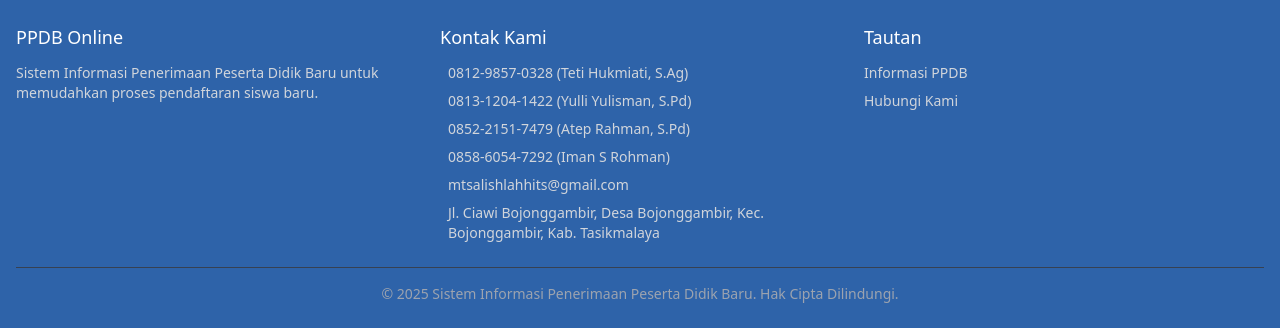
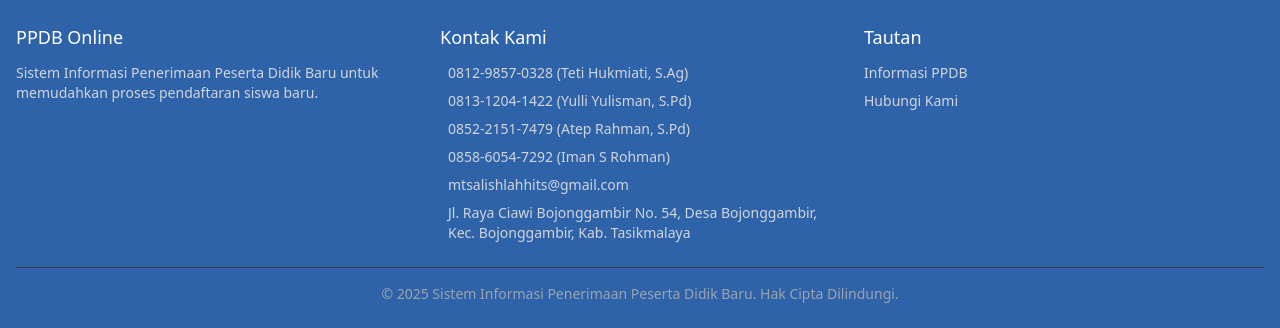
Before and after one commit to RSanzzzzz/ppdb-coba, a PHP site: page /ppdb/ in a window 1280 px wide. Shown: the part 1130-1458 px from the top of the page. Run offline with PHP 8.4, Linux system fonts and the light colour scheme; some libraries are stand-ins or nearby versions.

Commit message:
fix alamat sekolah di index dan dashboard

```diff
--- a/dashboard.php
+++ b/dashboard.php
@@ -1100,7 +1100,7 @@ if (isset($_GET['submitted']) && $_GET['submitted'] == '1') {
                         </li>
                         <li class="flex items-center gap-2">
                             <i class="fas fa-map-marker-alt"></i>
-                            <span>Jl. Ciawi Bojonggambir, Desa Bojonggambir, Kec. Bojonggambir, Kab. Tasikmalaya</span>
+                            <span>Jl. Raya Ciawi Bojonggambir No. 54, Desa Bojonggambir, Kec. Bojonggambir, Kab. Tasikmalaya</span>
                         </li>
                     </ul>
                 </div>
--- a/index.php
+++ b/index.php
@@ -177,7 +177,7 @@ if (isset($_SESSION['user_id'])) {
                         </li>
                         <li class="flex items-center gap-2">
                             <i class="fas fa-map-marker-alt"></i>
-                            <span>Jl. Ciawi Bojonggambir, Desa Bojonggambir, Kec. Bojonggambir, Kab. Tasikmalaya</span>
+                            <span>Jl. Raya Ciawi Bojonggambir No. 54, Desa Bojonggambir, Kec. Bojonggambir, Kab. Tasikmalaya</span>
                         </li>
                     </ul>
                 </div>
```
